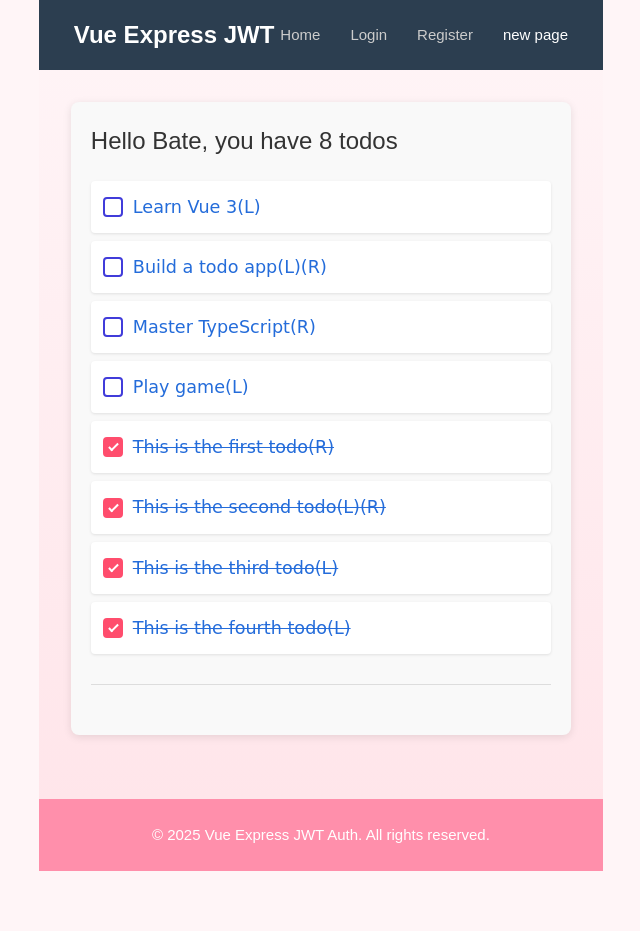
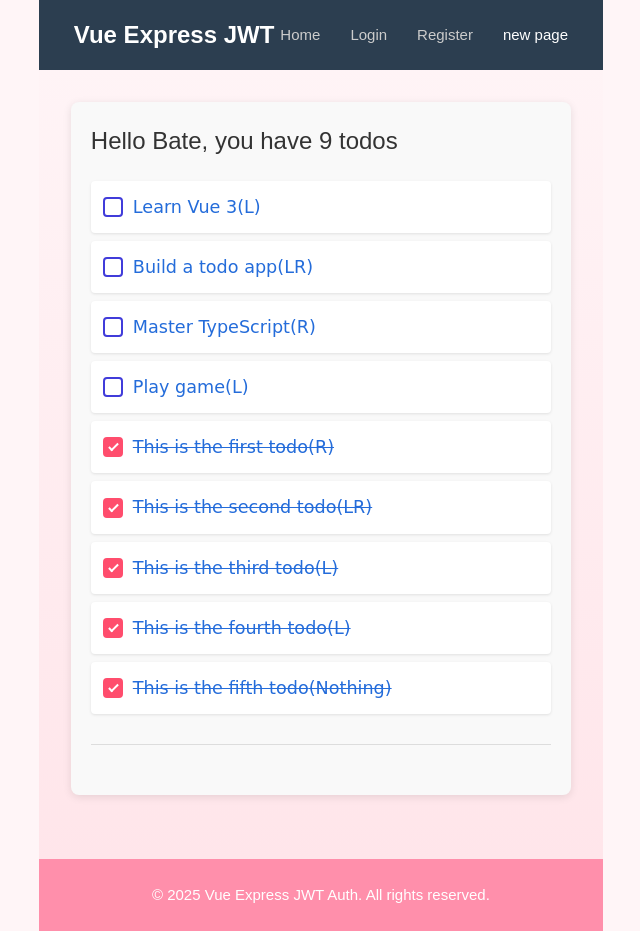
Before and after one commit to tuongvy117d/todoApp, a Vue app in the folder vue-express-ts-jwt/client/: page /newpage in a window 1280 px wide. Shown: the whole page, without its empty margins (37-677 px from the left). Before the commit the page ends 871 px from the top, so only its background shows below. Built offline with nearby package versions, Linux system fonts and the light colour scheme; the HTML template or start-up script is replaced by a standard one.

Commit message:
Refactor category display logic in NewView component to show combined categories and handle empty states

```diff
--- a/vue-express-ts-jwt/client/src/views/NewView.vue
+++ b/vue-express-ts-jwt/client/src/views/NewView.vue
@@ -8,8 +8,10 @@
         <span>
           {{ todo.title }}
         </span>
-        <span v-if="todo.categories.includes('Learning')">(L)</span>
-        <span v-if="todo.categories.includes('Random')">(R)</span>
+        <span v-if="todo.categories.includes('Learning') && todo.categories.includes('Random')">(LR)</span>
+        <span v-else-if="todo.categories.includes('Random')">(R)</span>
+        <span v-else-if="todo.categories.includes('Learning')">(L)</span>
+        <span v-else>(Nothing)</span>
       </label>
 
     </div>
@@ -36,7 +38,9 @@ export default defineComponent({
       { id: 5, title: 'This is the first todo', completed: true, categories: "Random"  },
       { id: 6, title: 'This is the second todo', completed: true, categories: "Random, Learning"  },
       { id: 7, title: 'This is the third todo', completed: true, categories: "Learning"  },
-      { id: 8, title: 'This is the fourth todo', completed: true, categories: "Learning"  }
+      { id: 8, title: 'This is the fourth todo', completed: true, categories: "Learning"  },
+      { id: 9, title: 'This is the fifth todo', completed: true, categories: ""  }
+
     ]);
     return {
       username,
```
